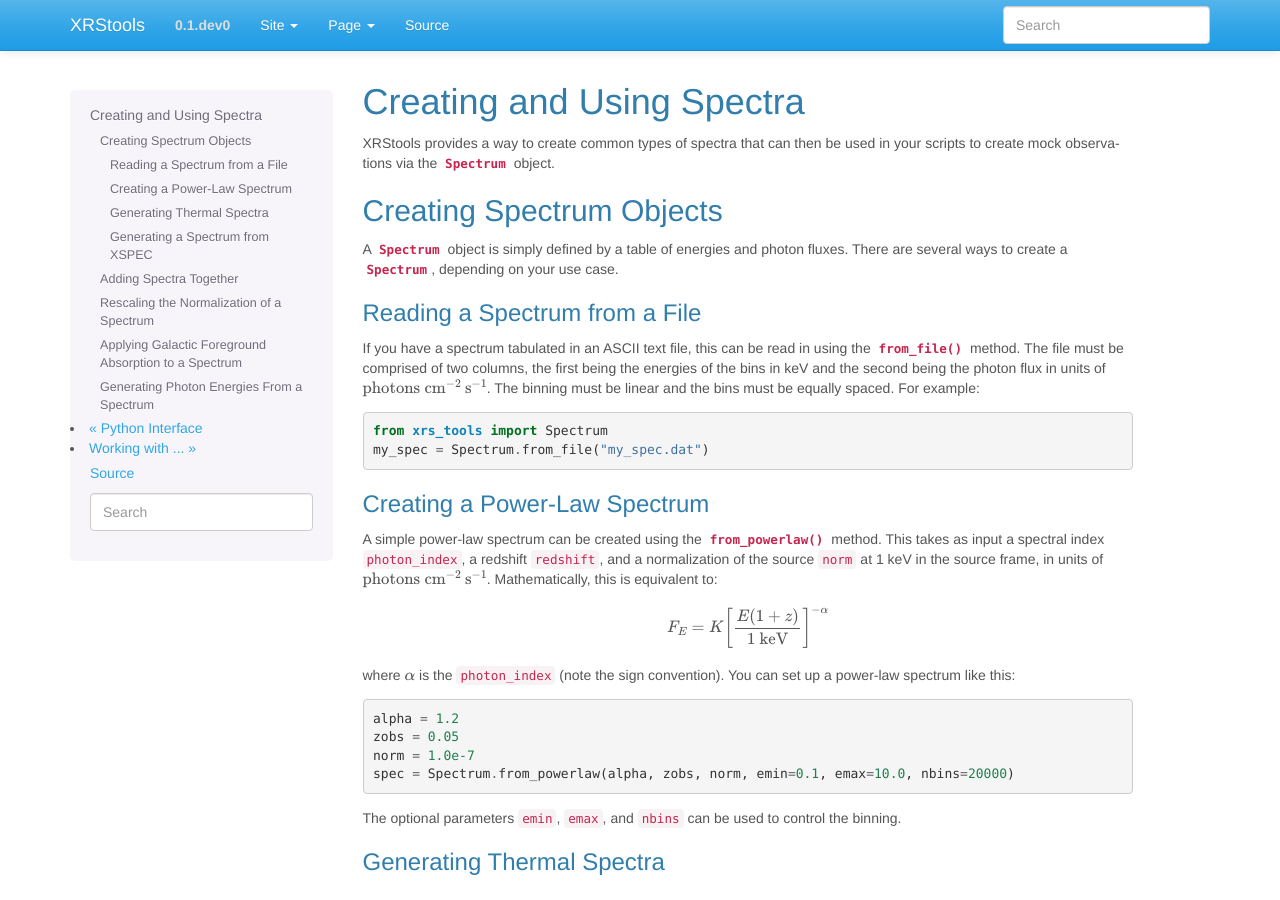
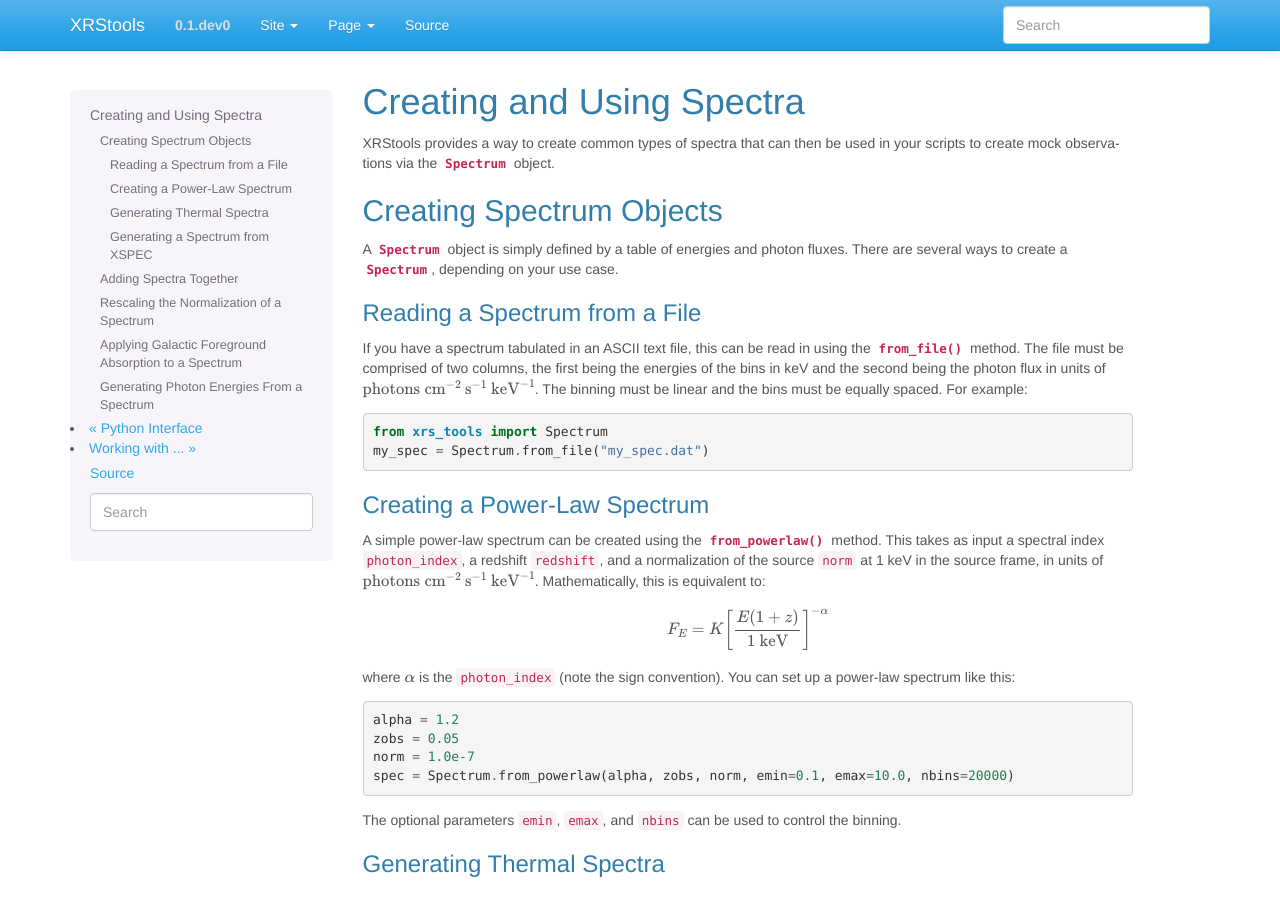
Before and after one commit to lynx-x-ray-observatory/soxs, a Sphinx documentation site: the page built from doc/source/python/spectra.rst, in a window 1280 px wide and 900 px high. Built offline with Sphinx 7.4.7, drawn with Linux system fonts in a browser that asks for light colours.

Commit message:
Spectrum units should be per keV

```diff
--- a/doc/source/python/spectra.rst
+++ b/doc/source/python/spectra.rst
@@ -21,7 +21,7 @@ If you have a spectrum tabulated in an ASCII text file, this can be read
 in using the :meth:`~xrs_tools.spectra.Spectrum.from_file` method. The file
 must be comprised of two columns, the first being the energies of the bins
 in keV and the second being the photon flux in units of
-:math:`{\rm photons}~{\rm cm}^{-2}~{\rm s}^{-1}`. The binning must be linear
+:math:`{\rm photons}~{\rm cm}^{-2}~{\rm s}^{-1}~{\rm keV}^{-1}`. The binning must be linear
 and the bins must be equally spaced. For example:
 
 .. code-block:: python
@@ -36,8 +36,8 @@ A simple power-law spectrum can be created using the
 :meth:`~xrs_tools.spectra.Spectrum.from_powerlaw` method. This takes as input
 a spectral index ``photon_index``, a redshift ``redshift``, and a normalization
 of the source ``norm`` at 1 keV in the source frame, in units of
-:math:`{\rm photons}~{\rm cm}^{-2}~{\rm s}^{-1}`. Mathematically, this is equivalent
-to:
+:math:`{\rm photons}~{\rm cm}^{-2}~{\rm s}^{-1}~{\rm keV}^{-1}`. Mathematically,
+this is equivalent to:
 
 .. math::
 
```
Also changed, not shown: 1 other file.
